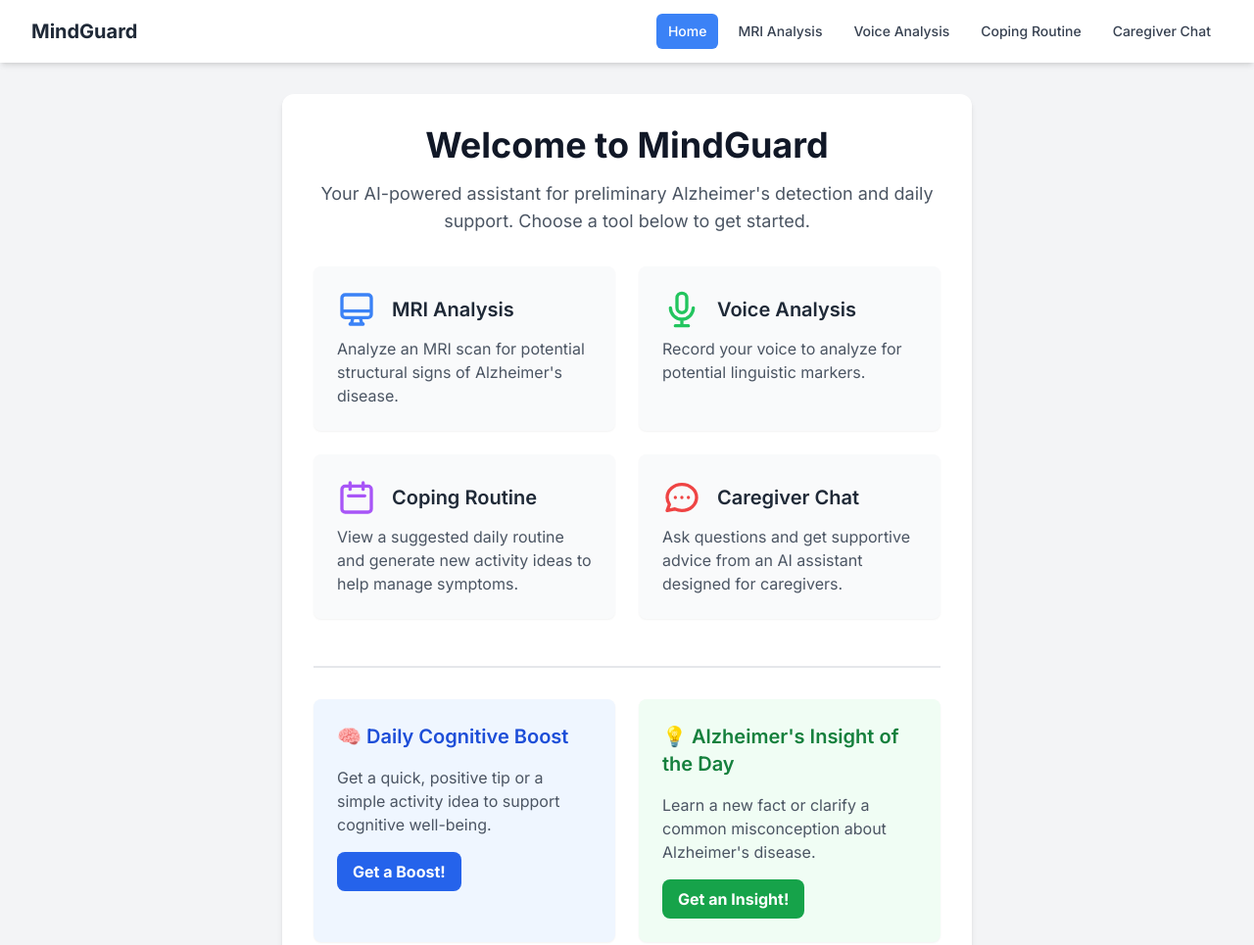
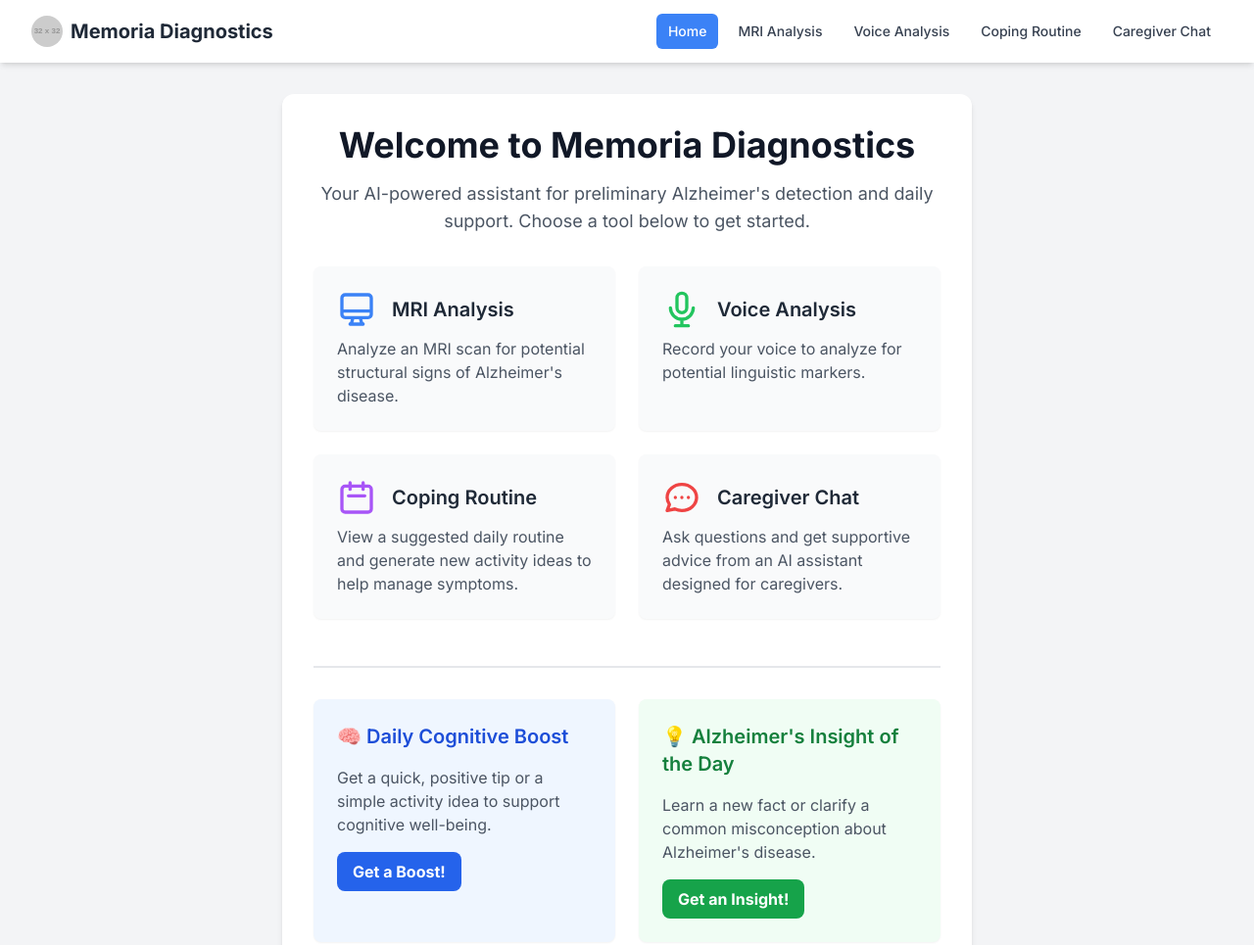
Before and after one commit to paradoxprog/Memoria-Diagnostics, a plain HTML site: page main.html in a window 1280 px wide. Shown: the top 965 px of the page at 98% size. Drawn offline with nearby package versions, Linux system fonts and the light colour scheme; placeholder pictures from the web are drawn by us.

Commit message:
Update main.html

```diff
--- a/main.html
+++ b/main.html
@@ -3,7 +3,7 @@
 <head>
     <meta charset="UTF-8">
     <meta name="viewport" content="width=device-width, initial-scale=1.0">
-    <title>MindGuard - Multi-Modal Alzheimer's Detection</title>
+    <title>Memoria Diagnostics - Multi-Modal Alzheimer's Detection</title>
     <script src="https://cdn.tailwindcss.com"></script>
     <style>
         @import url('https://fonts.googleapis.com/css2?family=Inter:wght@400;500;600;700&display=swap');
@@ -49,7 +49,11 @@
         <nav class="container mx-auto px-4 sm:px-6 lg:px-8">
             <div class="flex items-center justify-between h-16">
                 <div class="flex-shrink-0">
-                    <a href="#home" class="text-xl font-bold text-gray-800">MindGuard</a>
+                    <!-- Updated: Added logo and changed name to Memoria Diagnostics -->
+                    <a href="#home" class="text-xl font-bold text-gray-800 flex items-center">
+                        <img src="https://placehold.co/32x32/1e40af/ffffff?text=Logo" alt="Memoria Diagnostics Logo" class="w-8 h-8 mr-2 rounded-full">
+                        Memoria Diagnostics
+                    </a>
                 </div>
                 <div class="flex space-x-1 sm:space-x-2">
                     <a href="#home" id="nav-home" class="nav-link px-3 py-2 rounded-md text-sm font-medium text-gray-700 hover:bg-gray-200 transition-colors">Home</a>
@@ -66,7 +70,7 @@
         <!-- Home Section -->
         <section id="home-section" class="page-section">
              <main class="bg-white p-6 sm:p-8 rounded-xl shadow-md text-center">
-                <h1 class="text-4xl font-bold text-gray-900">Welcome to MindGuard</h1>
+                <h1 class="text-4xl font-bold text-gray-900">Welcome to Memoria Diagnostics</h1>
                 <p class="mt-4 text-lg text-gray-600">Your AI-powered assistant for preliminary Alzheimer's detection and daily support. Choose a tool below to get started.</p>
                 <div class="mt-8 grid grid-cols-1 md:grid-cols-2 gap-6">
                     <a href="#mri" class="nav-card block bg-gray-50 p-6 rounded-lg shadow-sm hover:shadow-md transition-shadow text-left"><div class="flex items-center"><svg class="w-10 h-10 text-blue-500" fill="none" stroke="currentColor" viewBox="0 0 24 24" xmlns="http://www.w3.org/2000/svg"><path stroke-linecap="round" stroke-linejoin="round" stroke-width="2" d="M9.75 17L9 20l-1 1h8l-1-1-.75-3M3 13h18M5 17h14a2 2 0 002-2V5a2 2 0 00-2-2H5a2 2 0 00-2 2v10a2 2 0 002 2z"></path></svg><h2 class="ml-4 text-xl font-semibold text-gray-800">MRI Analysis</h2></div><p class="mt-2 text-gray-600">Analyze an MRI scan for potential structural signs of Alzheimer's disease.</p></a>
@@ -201,7 +205,7 @@
                     <input type="text" id="chat-input" class="flex-grow border rounded-l-lg p-2" placeholder="Type your message..." autocomplete="off">
                     <button type="submit" class="bg-blue-500 hover:bg-blue-600 text-white font-bold py-2 px-4 rounded-r-lg">Send</button>
                 </form>
-                   <div id="chat-error-message" class="mt-4 text-center text-red-500 font-medium hidden"></div>
+                    <div id="chat-error-message" class="mt-4 text-center text-red-500 font-medium hidden"></div>
             </main>
         </section>
 
@@ -212,7 +216,8 @@
 
     <script>
         // --- Common Variables ---
-        const apiKey = "AIzaSyBj4nDn-czNrrnJd3vTJh2tYi_vMY_gAyc"; // IMPORTANT: Replace with your actual Gemini API Key
+        // IMPORTANT: Replace with your actual Gemini API Key if deploying
+        const apiKey = "AIzaSyBj4nDn-czNrrnJd3vTJh2tYi_vMY_gAyc";
 
         // --- Navigation Elements ---
         const navHome = document.getElementById('nav-home');
```
